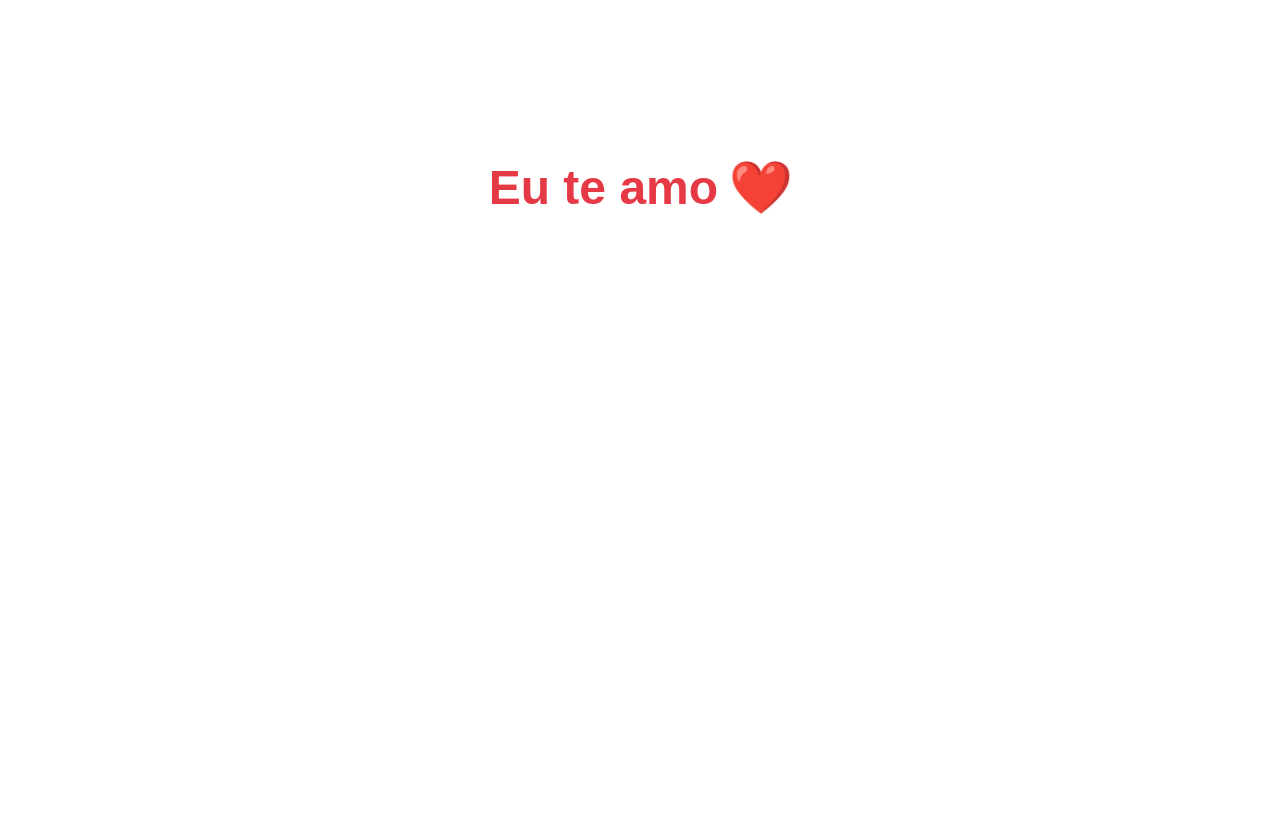
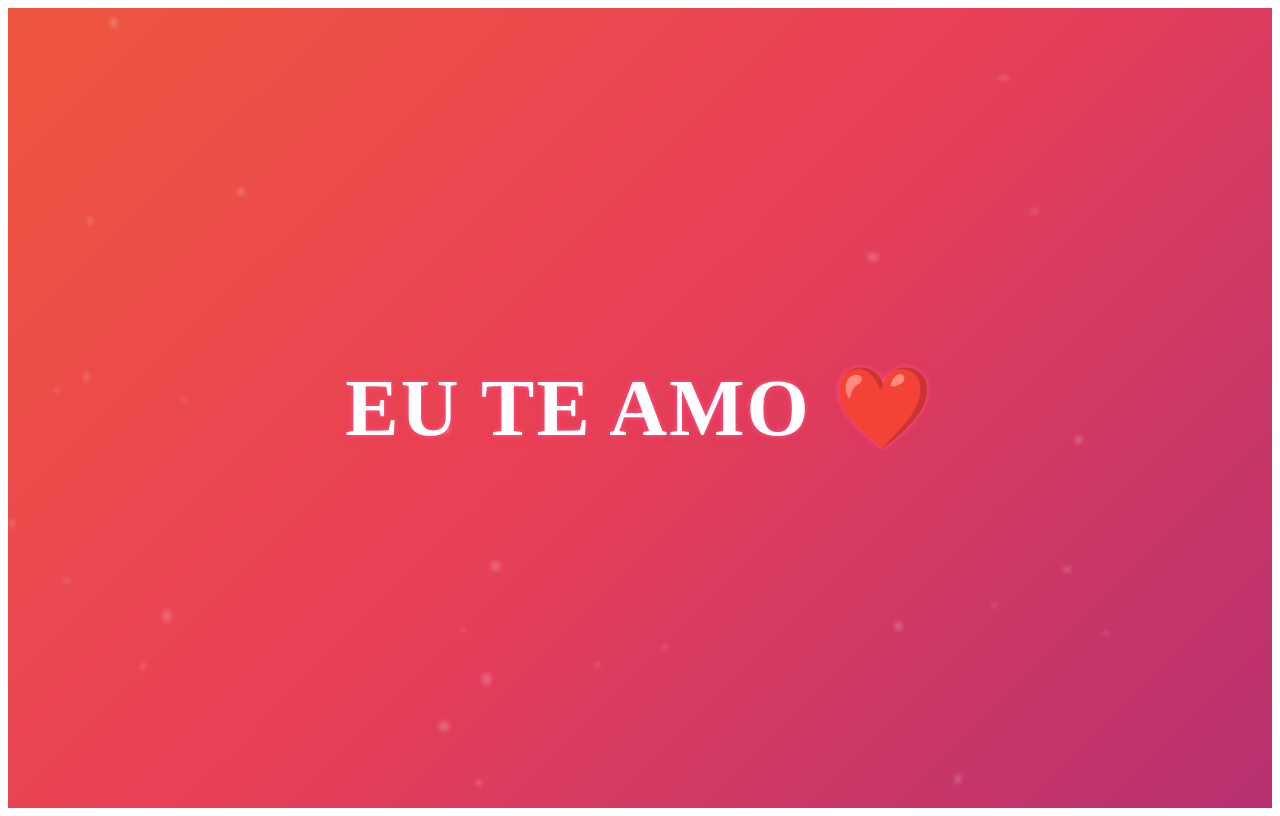
Before and after one commit to bielcarvalhoz/tab-news, a Next.js app: page / in a window 1280 px wide. Built offline with nearby package versions, Linux system fonts and the light colour scheme.

Commit message:
deixando mais bonita ainda

```diff
--- a/pages/index.js
+++ b/pages/index.js
@@ -1,43 +1,105 @@
 import styled, { keyframes } from "styled-components";
 
-const fadeIn = keyframes`
-  from {
-    opacity: 0;
-    transform: translateY(-10px);
-  }
-  to {
-    opacity: 1;
-    transform: translateY(0);
-  }
+// Animação do fundo estrelado
+const moveBackground = keyframes`
+  0% { background-position: 0% 50%; }
+  50% { background-position: 100% 50%; }
+  100% { background-position: 0% 50%; }
 `;
 
-const Heartbeat = keyframes`
-  0%, 100% {
-    transform: scale(1);
-  }
-  50% {
-    transform: scale(1.1);
-  }
+// Efeito de brilho no texto
+const glow = keyframes`
+  0% { text-shadow: 0 0 5px rgba(255, 100, 150, 0.7), 0 0 10px rgba(255, 50, 100, 0.5); }
+  50% { text-shadow: 0 0 10px rgba(255, 150, 200, 1), 0 0 20px rgba(255, 50, 100, 0.8); }
+  100% { text-shadow: 0 0 5px rgba(255, 100, 150, 0.7), 0 0 10px rgba(255, 50, 100, 0.5); }
 `;
 
+// Coração com batida suave e elegante
+const heartbeat = keyframes`
+  0%, 100% { transform: scale(1); }
+  50% { transform: scale(1.15); }
+`;
+
+// Fundo animado cinematográfico
+const Background = styled.div`
+    height: 100vh;
+    display: flex;
+    justify-content: center;
+    align-items: center;
+    background: linear-gradient(-45deg, #240b36, #8a2387, #e94057, #f27121);
+    background-size: 300% 300%;
+    animation: ${moveBackground} 10s ease infinite;
+    position: relative;
+    overflow: hidden;
+`;
+
+// Mensagem elegante e sofisticada
 const Message = styled.h1`
-    font-family: "Cursive", sans-serif;
-    color: #e63946;
-    font-size: 3rem;
+    font-family: "Great Vibes", cursive;
+    color: #fff;
+    font-size: 5rem;
+    font-weight: bold;
     text-align: center;
-    margin-top: 20vh;
-    animation: ${fadeIn} 2s ease-in-out;
+    animation: ${glow} 2s infinite alternate;
+    letter-spacing: 2px;
+    text-transform: uppercase;
+`;
 
-    span {
-        display: inline-block;
-        animation: ${Heartbeat} 1.5s infinite ease-in-out;
+// Coração com animação refinada
+const Heart = styled.span`
+    display: inline-block;
+    animation: ${heartbeat} 2s infinite ease-in-out;
+    color: #ff0066;
+    font-size: 5rem;
+`;
+
+// Criando partículas brilhantes
+const Particle = styled.div`
+    position: absolute;
+    background: rgba(255, 255, 255, 0.3);
+    border-radius: 50%;
+    pointer-events: none;
+    opacity: 0.8;
+    filter: blur(2px);
+    animation: float 6s infinite linear;
+
+    @keyframes float {
+        0% {
+            transform: translateY(0) scale(1);
+            opacity: 0.8;
+        }
+        50% {
+            transform: translateY(-20px) scale(1.2);
+            opacity: 0.6;
+        }
+        100% {
+            transform: translateY(0) scale(1);
+            opacity: 0.8;
+        }
     }
 `;
 
 export default function Home() {
     return (
-        <Message>
-            Eu te amo <span>❤️</span>
-        </Message>
+        <Background>
+            {/* Criando partículas dinâmicas */}
+            {[...Array(30)].map((_, i) => (
+                <Particle
+                    key={i}
+                    style={{
+                        width: `${Math.random() * 8 + 3}px`,
+                        height: `${Math.random() * 8 + 3}px`,
+                        top: `${Math.random() * 100}vh`,
+                        left: `${Math.random() * 100}vw`,
+                        animationDelay: `${Math.random() * 6}s`,
+                    }}
+                />
+            ))}
+
+            {/* Mensagem super profissional */}
+            <Message>
+                Eu te amo <Heart>❤️</Heart>
+            </Message>
+        </Background>
     );
 }
```
